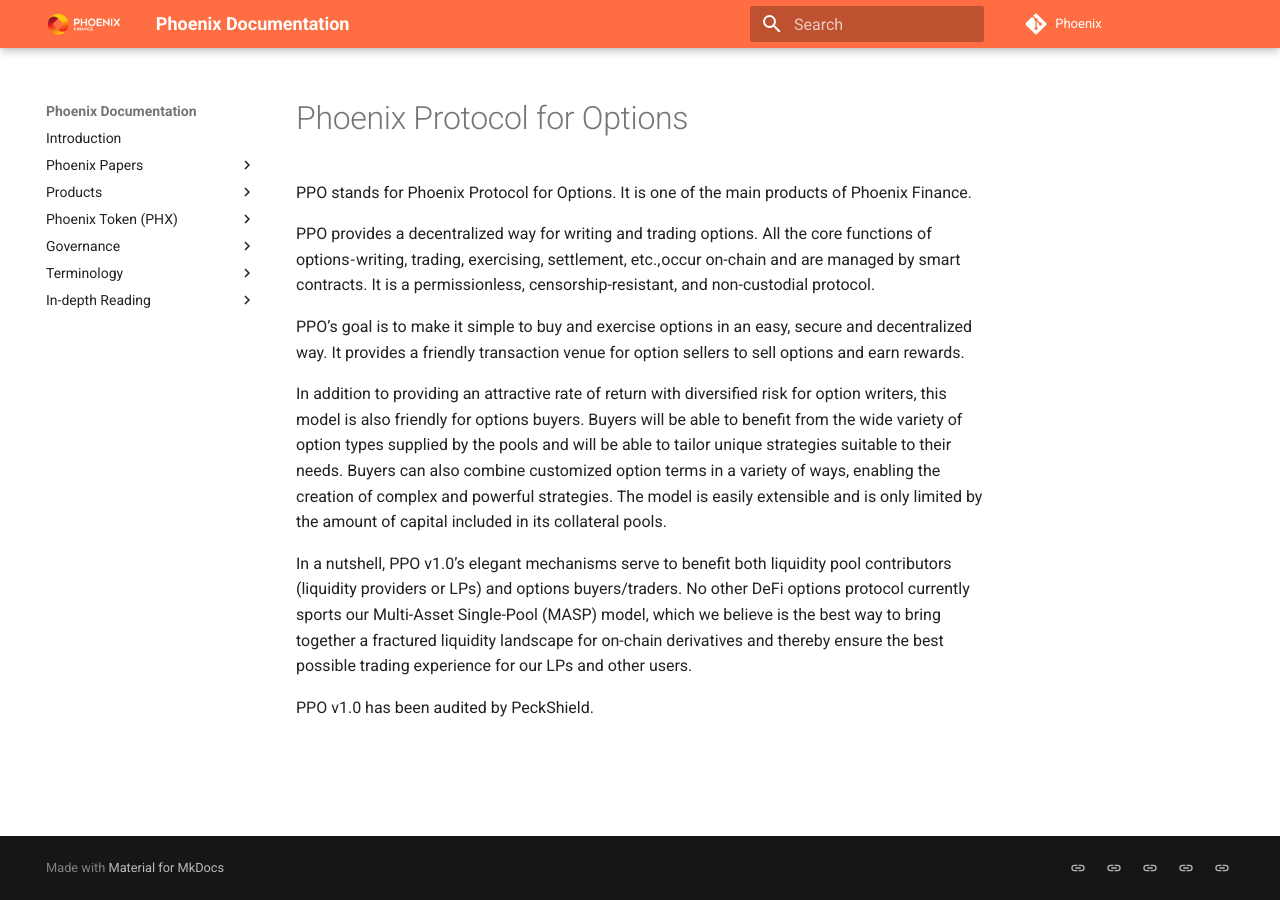
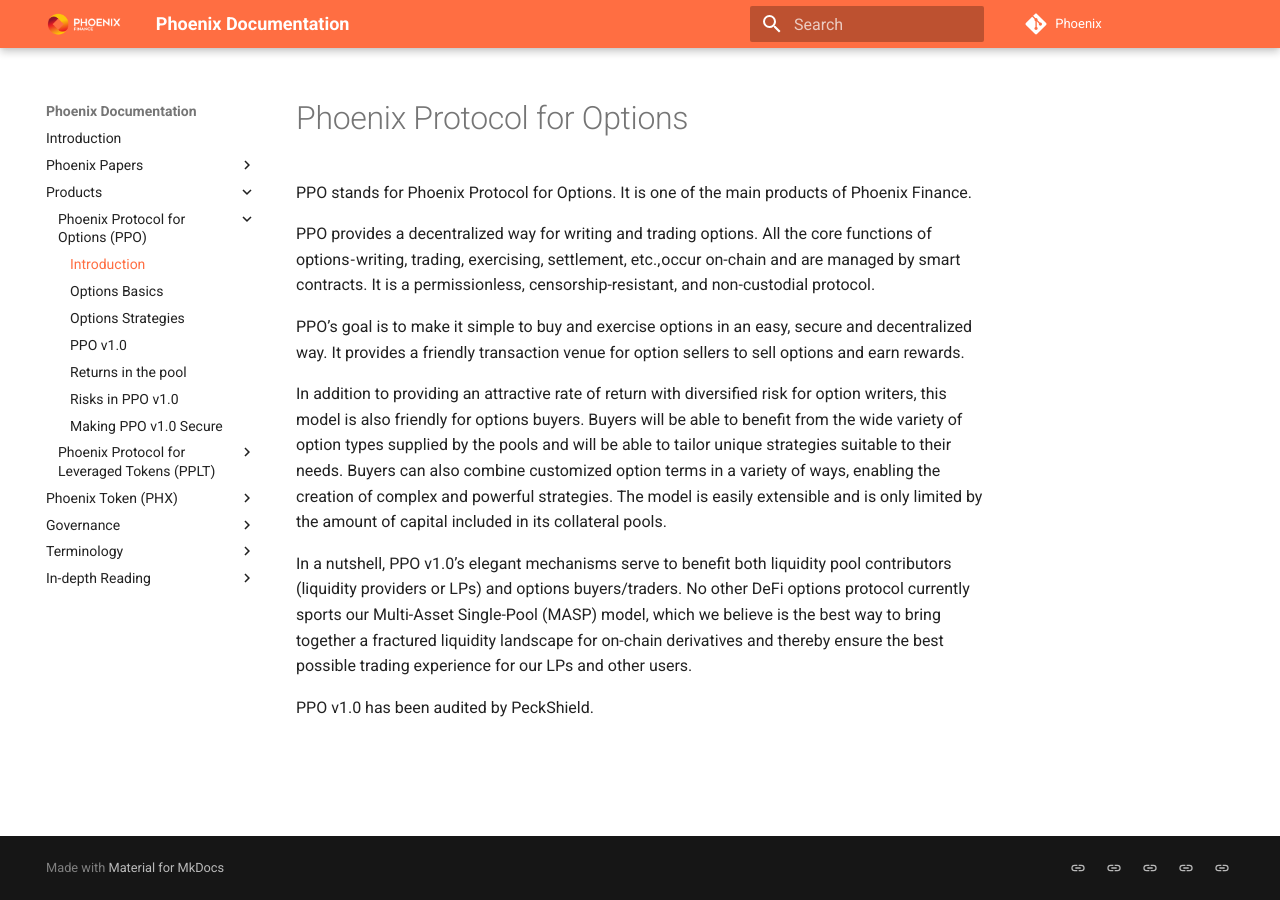
Before and after one commit to Phoenix-Finance/Phoenix-Documentation, an MkDocs documentation site: the page built from content/options/introduction.md, in a window 1280 px wide. Built offline with MkDocs 1.6.1 and Material for MkDocs 9.7.7, drawn with Linux system fonts in a browser that asks for light colours.

Commit message:
2021/8/3

```diff
--- a/mkdocs.yml
+++ b/mkdocs.yml
@@ -23,7 +23,7 @@ nav:
     - Product Paper: about/productpaper.md
   - Products:
     - Phoenix Protocol for Options (PPO):
-      - Introduction: products/introduction.md
+      - Introduction: options/introduction.md
       - Options Basics:  options/optionbasics.md
       - Options Strategies: options/strategies.md
       - PPO v1.0:  options/v1.0.md
```
Also changed, not shown: content/options/optionbasics.md (+1 -1 lines).
